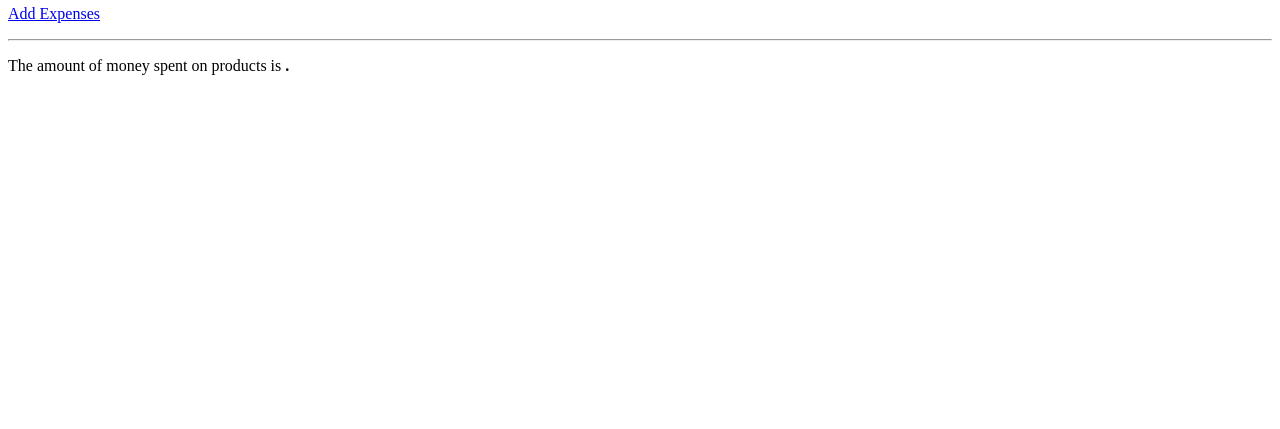
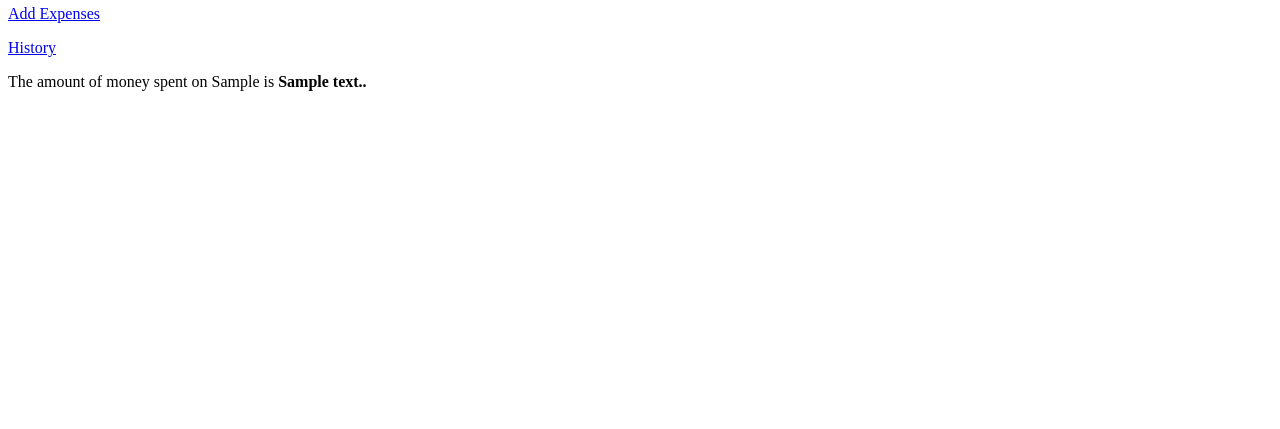
Before and after one commit to lagorma/Expense_Tracker_MIPT, a Flask app: a page that uses app/templates/user.html in a window 1280 px wide. Shown: the part 371-800 px from the top of the page. Run offline with Flask 2, Linux system fonts and the light colour scheme; a user stored in the database is signed in; tables that the repository leaves empty hold one stand-in row (values such as "Sample post").

Commit message:
Add history

```diff
--- a/app/models.py
+++ b/app/models.py
@@ -25,6 +25,10 @@ class User(UserMixin,db.Model):
         digest = md5(self.email.lower().encode('utf-8')).hexdigest()
         return 'https://www.gravatar.com/avatar/{}?d=identicon&s={}'.format(digest, size)
 
+    def expense(self):
+        return Expense.query.order_by(Expense.timestamp.desc())
+
+
 class Expense(db.Model):
     id = db.Column(db.Integer, primary_key = True)
     category = db.Column(db.String(64), index = True)
--- a/app/routes.py
+++ b/app/routes.py
@@ -76,9 +76,7 @@ def register():
 @login_required
 def user(username):
     user = User.query.filter_by(username = username).first_or_404()
-    expenses = [
-            {'category': 'products', 'body': 'expense #1'}
-            ]
+    expenses = user.expense().all()
     if user == current_user:
         return render_template('user.html', user = user, expenses = expenses)
     else:
@@ -114,3 +112,13 @@ def add_expense():
     elif request.method == 'GET':
         form.timestamp.data = datetime.now()
     return render_template('add_expense.html', title = 'Add Expense', form = form)
+
+@app.route('/history')
+@login_required
+def history():
+    user = User(username=current_user.username)
+    page = request.args.get('page', 1, type=int)
+    expenses = user.expense().paginate(page, app.config['EXPENSES_PER_PAGE'],False)
+    next_url = url_for('history', page = expenses.next_num) if expenses.has_next else None
+    prev_url = url_for('history', page = expenses.prev_num) if expenses.has_prev else None
+    return render_template('history.html', user = user, expenses = expenses.items, next_url = next_url, prev_url = prev_url)
--- a/app/templates/user.html
+++ b/app/templates/user.html
@@ -16,10 +16,12 @@
 		</table>
 		<hr>
 		<p><a href="{{ url_for('add_expense') }}">Add Expenses</a></p>
-		<hr>
+		</hr>
+		<p><a href="{{ url_for('history') }}">History</a></p>
+		</hr>
         	{% for expense in expenses %}
 		<p>
-        	The amount of money spent on {{expense.category}} is<b> {{expense.summa}}.
+        	The amount of money spent on {{expense.category}} is<b> {{expense.body}}.
 		</p>
         	{% endfor %}
 	{% endblock %}
--- a/config.py
+++ b/config.py
@@ -12,3 +12,4 @@ class Config(object):
     MAIL_USERNAME = os.environ.get('MAIL_USERNAME')
     MAIL_PASSWORD = os.environ.get('MAIL_PASSWORD')
     ADMINS = ['petrova.dv@phystech.edu']
+    EXPENSES_PER_PAGE = 6
```
Also changed, not shown: app/templates/history.html (added, +19 -0 lines).
